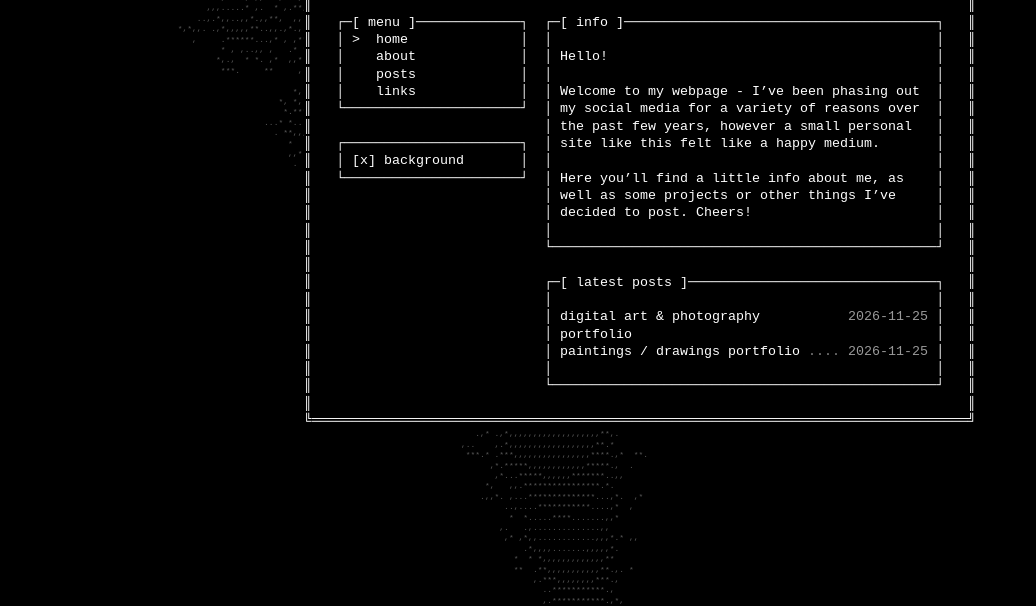
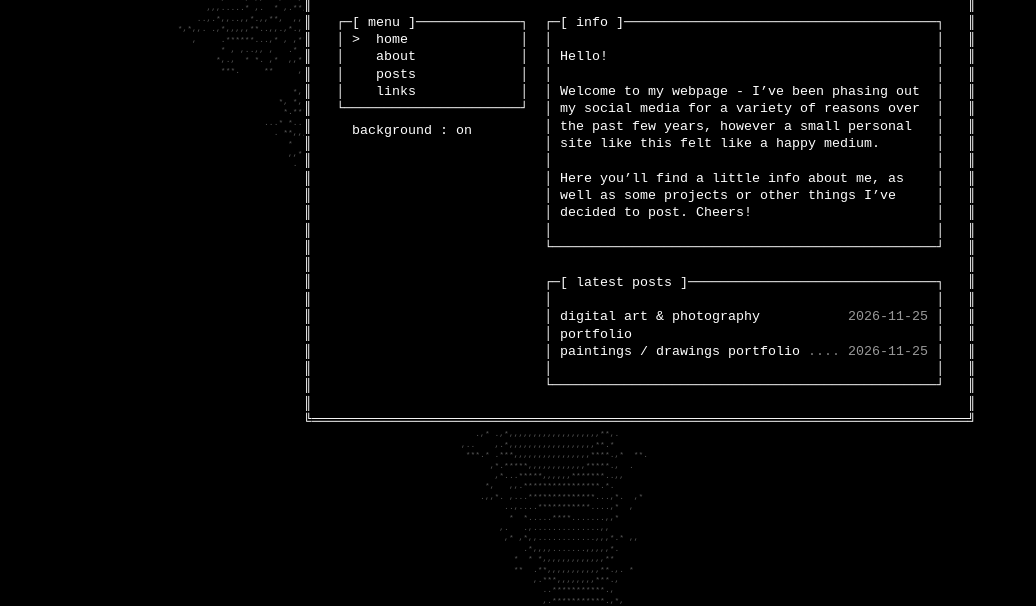
Before and after one commit to asglkdklslllskdk/khgfsahogifdsaiofdsl, an Astro site: page / in a window 1280 px wide. Shown: the part 194-800 px from the top of the page, without its empty margins (0-1036 px from the left). Built offline with nearby package versions, Linux system fonts and the light colour scheme; Astro itself is replaced by a stand-in of ours; some packages are replaced by stand-ins of ours; code samples lack their colours.

Commit message:
Add files via upload

```diff
--- a/src/layouts/Base.astro
+++ b/src/layouts/Base.astro
@@ -88,9 +88,7 @@ const personLd =
   <body>
     <pre id="bg" aria-hidden="true" transition:persist></pre>
     {wide && (
-      <div class="frame toggle-box toggle-fixed" data-frame="single">
-        <button type="button" class="bg-toggle" aria-pressed="true">[x] background</button>
-      </div>
+      <p class="toggle-box toggle-fixed"><span class="toggle-label">background :</span> <button type="button" class="bg-toggle" aria-pressed="true" aria-label="background animation">on</button></p>
     )}
     <div class="frame outer" data-frame="double">
       <header class="frame masthead" data-frame="single">
@@ -110,15 +108,13 @@ const personLd =
               ))}
               {wide && (
                 <li class="toggle-inline">
-                  <button type="button" class="bg-toggle" aria-pressed="true">[x] background</button>
+                  <span class="toggle-label">background :</span> <button type="button" class="bg-toggle" aria-pressed="true" aria-label="background animation">on</button>
                 </li>
               )}
             </ul>
           </nav>
           {!wide && (
-            <div class="frame toggle-box" data-frame="single">
-              <button type="button" class="bg-toggle" aria-pressed="true">[x] background</button>
-            </div>
+            <p class="toggle-box"><span class="toggle-label">background :</span> <button type="button" class="bg-toggle" aria-pressed="true" aria-label="background animation">on</button></p>
           )}
         </aside>
 
--- a/src/scripts/bg-toggle.js
+++ b/src/scripts/bg-toggle.js
@@ -13,7 +13,7 @@ if (!window.__bgToggle) {
   const apply = () => {
     document.documentElement.classList.toggle("bg-off", !on);
     document.querySelectorAll(".bg-toggle").forEach((b) => {
-      b.textContent = (on ? "[x]" : "[ ]") + " background";
+      b.textContent = on ? "on" : "off";
       b.setAttribute("aria-pressed", String(on));
     });
     if (!on) { const bg = document.getElementById("bg"); if (bg) bg.textContent = ""; }
--- a/src/styles/global.css
+++ b/src/styles/global.css
@@ -145,25 +145,32 @@ main, aside { min-width: 0; margin: 0; }
    - post pages: fixed in the top-right corner of the window, when there's room
      beside the page; on narrower windows, at the right end of the menu row
    - never on phones or touch-screen tablets (no background there) */
-.bg-toggle {
+.bg-toggle {                    /* only the on/off word is the button */
   font: inherit;
   color: inherit;
   background: none;
   border: 0;
   padding: 0;
   cursor: pointer;
-  white-space: pre;
 }
 .bg-toggle:hover { background: #fff; color: #000; }
 .bg-off #bg { display: none; }
+
+/* sidebar pages: plain line right under the menu box, lined up with its text */
+.menu:has(+ .toggle-box) { margin-bottom: 0; }
+aside .toggle-box { margin: 0.35em 0 0; padding-inline: 2ch; }
+
+/* post pages: no border, just black behind it so the background doesn't show through */
 .toggle-fixed {
   position: fixed;
   top: 1.3em;
   right: 2ch;
   z-index: 2;
   margin: 0;
+  padding: 0.35em 1ch;
   background: #000;
 }
+
 /* not enough room beside the page for the fixed box: put it at the end of the menu row */
 .toggle-inline { margin-left: auto; display: none; }
 @media (max-width: 1040px) {
```
